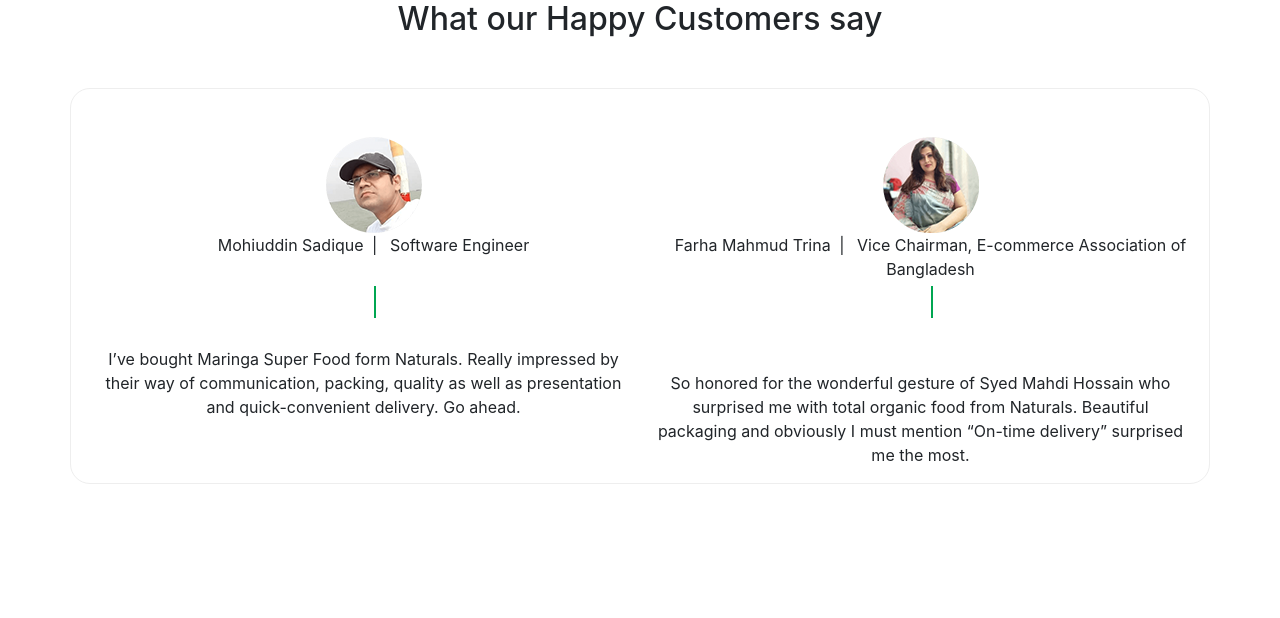
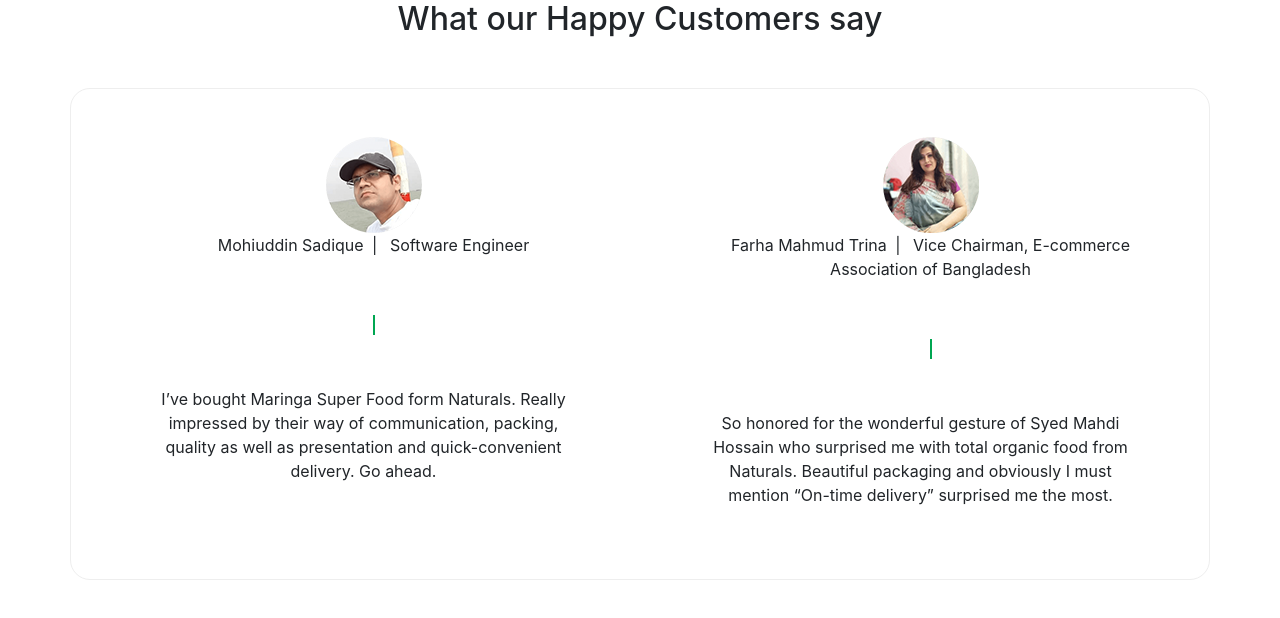
Before and after one commit to team-solvers-kpr/project-naturals, a React (Create React App) app: page / in a window 1280 px wide. Shown: the top 618 px of the page. Built offline with nearby package versions, Linux system fonts and the light colour scheme.

Commit message:
done without styling

```diff
--- a/src/components/pages/Home/Reviews/SingleReview/SingleReview.css
+++ b/src/components/pages/Home/Reviews/SingleReview/SingleReview.css
@@ -7,15 +7,10 @@
     text-align: left;
 }
 
-.here:after {
+.testimonial-line:after {
     content: "";
-    position: absolute;
     z-index: -1;
-    top: 50%;
-    bottom: 42%;
-    left: 50%;
     border-left: 2px solid #00a651;
-
 }
 
 .testimonial {
--- a/src/components/pages/Home/Reviews/SingleReview/SingleReview.js
+++ b/src/components/pages/Home/Reviews/SingleReview/SingleReview.js
@@ -5,7 +5,7 @@ const SingleReview = ({ review }) => {
     const { name, img, testimonial, occupation } = review;
 
     return (
-        <div className='mt-5 '>
+        <div className='m-5'>
             <center>
                 <img src={img} alt="" />
             </center>
@@ -13,7 +13,7 @@ const SingleReview = ({ review }) => {
 
             </p>
             <center>
-                <div class="here"></div>
+                <div class="testimonial-line"></div>
             </center>
             <p className='testimonial'>{testimonial}</p>
         </div>
```
